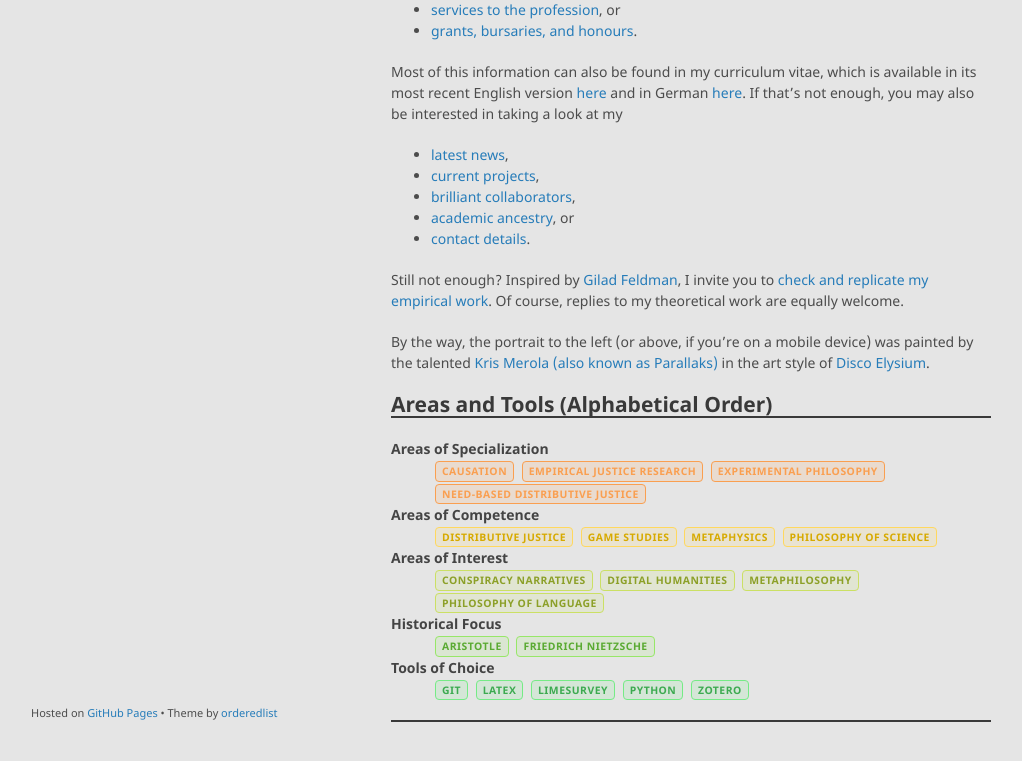
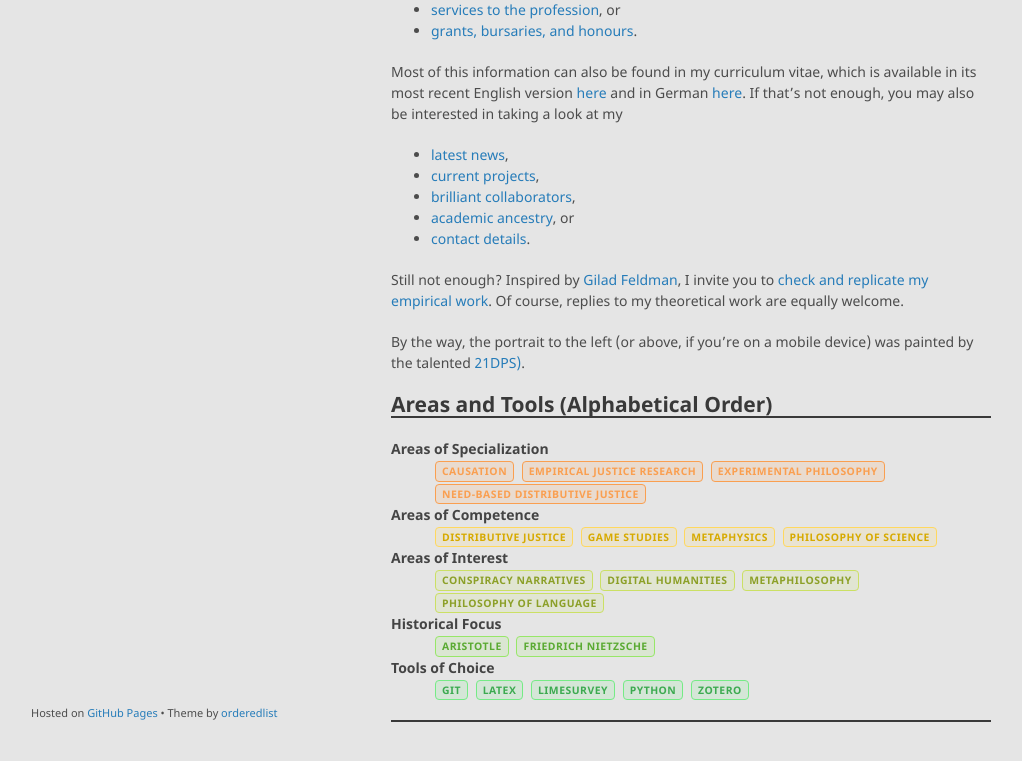
Before and after one commit to alephmembeth/alephmembeth.github.io, a Jekyll site: the page built from index.md, in a window 1280 px wide and 1187 px high. Shown: the part 395-1156 px from the top of the window, without its empty margins (129-1151 px from the left). Built offline with Jekyll 4.4.1, drawn with Linux system fonts in a browser that asks for light colours.

Commit message:
Update index.md

```diff
--- a/index.md
+++ b/index.md
@@ -25,7 +25,7 @@ Most of this information can also be found in my curriculum vitae, which is avai
 
 Still not enough? Inspired by [Gilad Feldman](https://mgto.org/check-me-replicate-me/), I invite you to [check and replicate my empirical work](./check.md). Of course, replies to my theoretical work are equally welcome.
 
-By the way, the portrait to the left (or above, if you’re on a mobile device) was painted by the talented [Kris Merola (also known as Parallaks)](https://ko-fi.com/parallaks/) in the art style of [Disco Elysium](https://discoelysium.com/).
+By the way, the portrait to the left (or above, if you’re on a mobile device) was painted by the talented [21DPS)](https://21dps.carrd.co/).
 
 ## Areas and Tools (Alphabetical Order)
 
```
